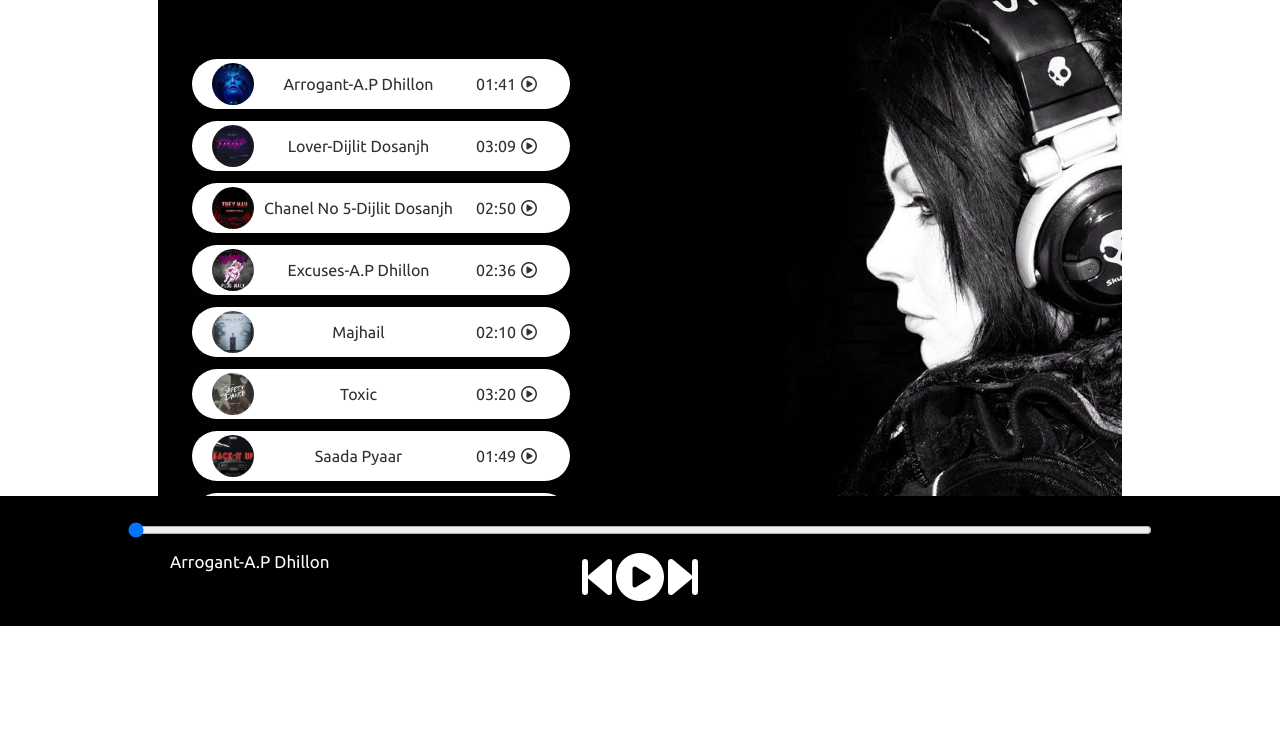
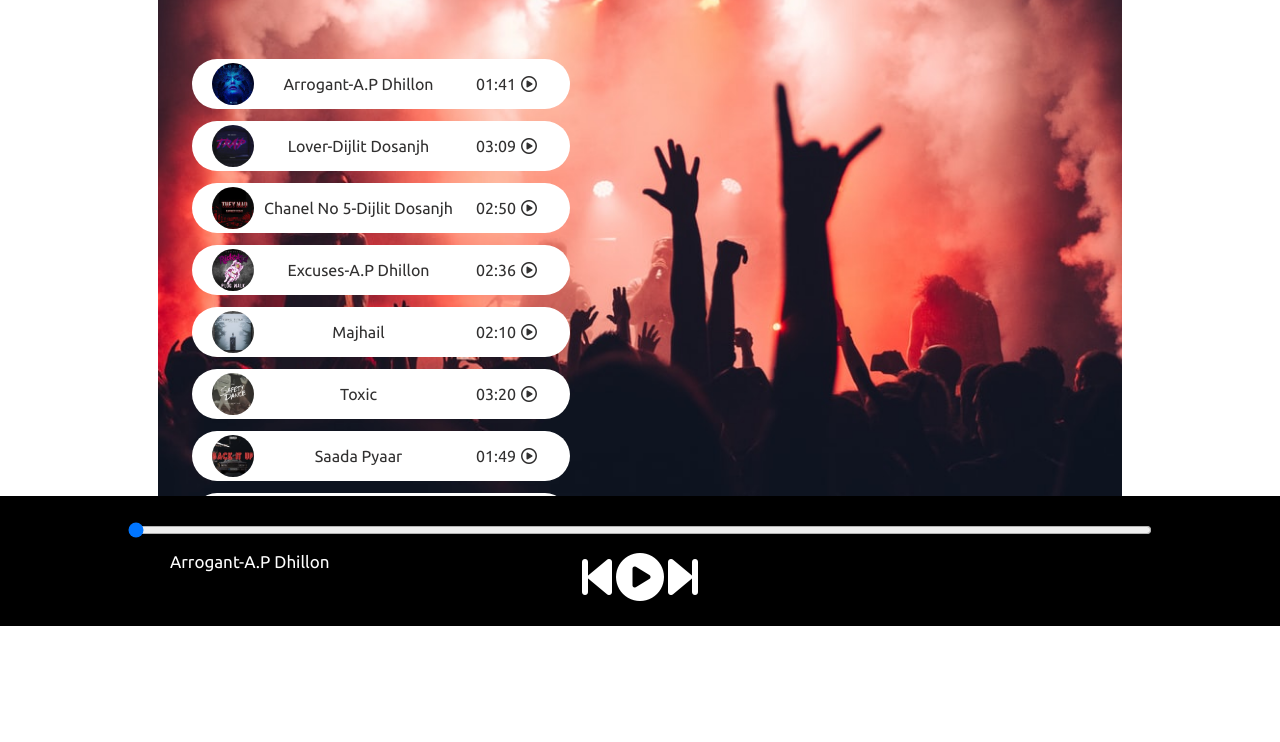
Before and after one commit to Gauravkhurana-web/MYMUSICPLAYER, a plain HTML site: page index.html in a window 1280 px wide. Shown: the part 174-916 px from the top of the page. Drawn offline with Linux system fonts and the light colour scheme; files whose address does not match are found by name.

Commit message:
Update style.css

```diff
--- a/style.css
+++ b/style.css
@@ -48,7 +48,7 @@ width:44px;padding:0 8px;
     width:70%;
     border-radius: 12px;
     padding:34px;
-    background-image: url(bg.jpg);
+    background-image: url(photo.jpg);
     background-size: cover;
 }
 
```
